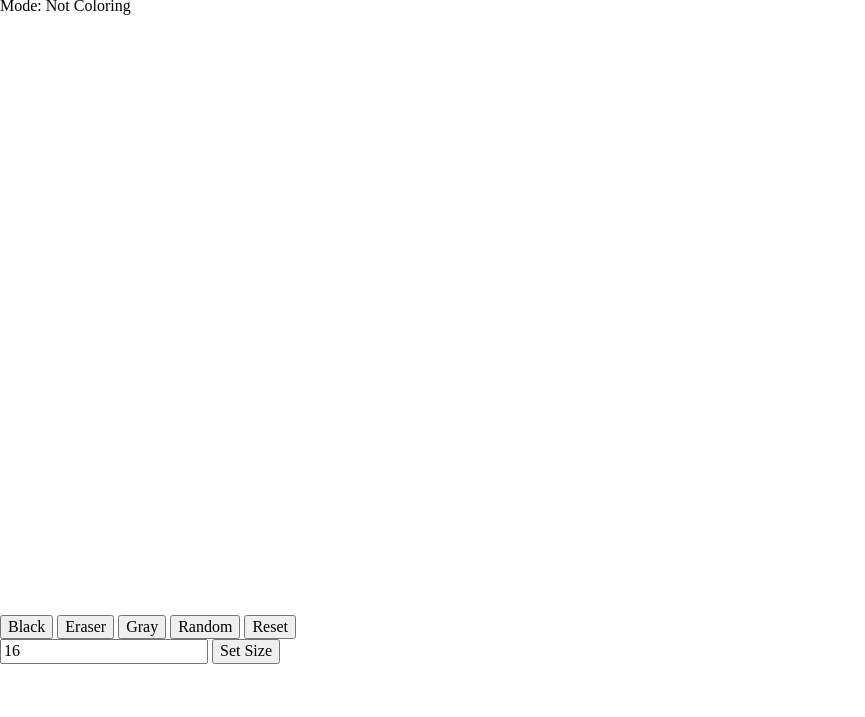
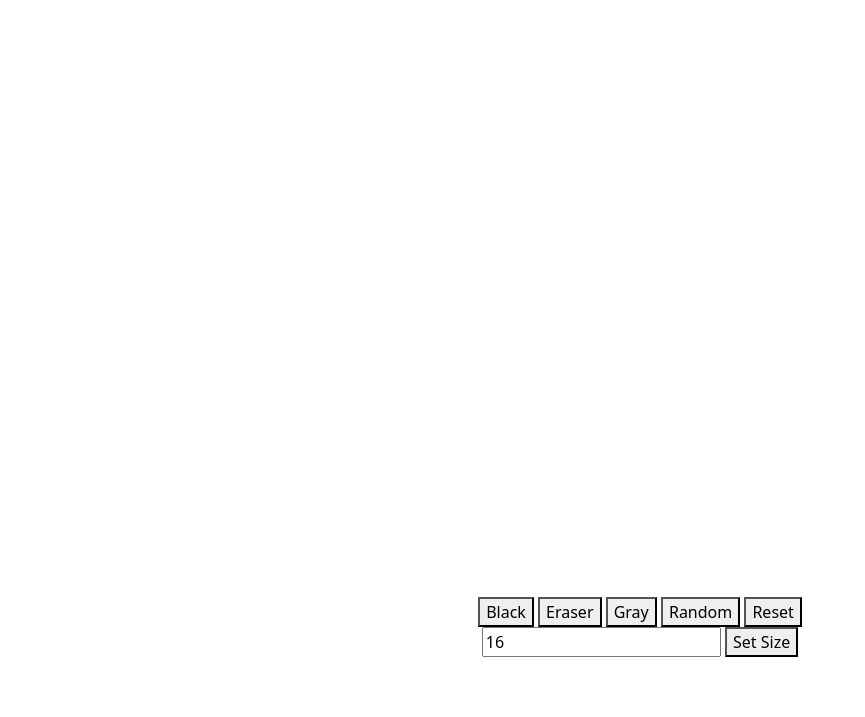
Before and after one commit to cristidmn/Etch-A-Sketch, a website: page index.html in a window 1280 px wide. Shown: the part 83-800 px from the top of the page, without its empty margins (0-865 px from the left). Drawn offline with nearby package versions, Linux system fonts and the light colour scheme.

Commit message:
added bootstrap and centered the content

```diff
--- a/index.html
+++ b/index.html
@@ -5,11 +5,15 @@
     <meta http-equiv="X-UA-Compatible" content="IE=edge" />
     <meta name="viewport" content="width=device-width, initial-scale=1.0" />
     <link rel="stylesheet" href="/normalize.css" />
+    <link
+      rel="stylesheet"
+      href="node_modules/bootstrap/dist/css/bootstrap.min.css"
+    />
     <link rel="stylesheet" href="/style.css" />
     <title>Etch-A-Sketch</title>
   </head>
   <body>
-    <div class="container">
+    <div class="container content">
       <div class="title"><h1>SketchPad</h1></div>
       <div class="mode">Mode: Not Coloring</div>
       <div class="board"></div>
@@ -31,5 +35,5 @@
       </div>
     </div>
   </body>
-  <script src="/script.js"></script>
+  <script type="module" src="/script.js"></script>
 </html>
--- a/style.css
+++ b/style.css
@@ -3,3 +3,10 @@
   width: 600px;
   height: 600px;
 }
+
+.content {
+  display: flex;
+  flex-direction: column;
+  justify-content: center;
+  align-items: center;
+}
```
